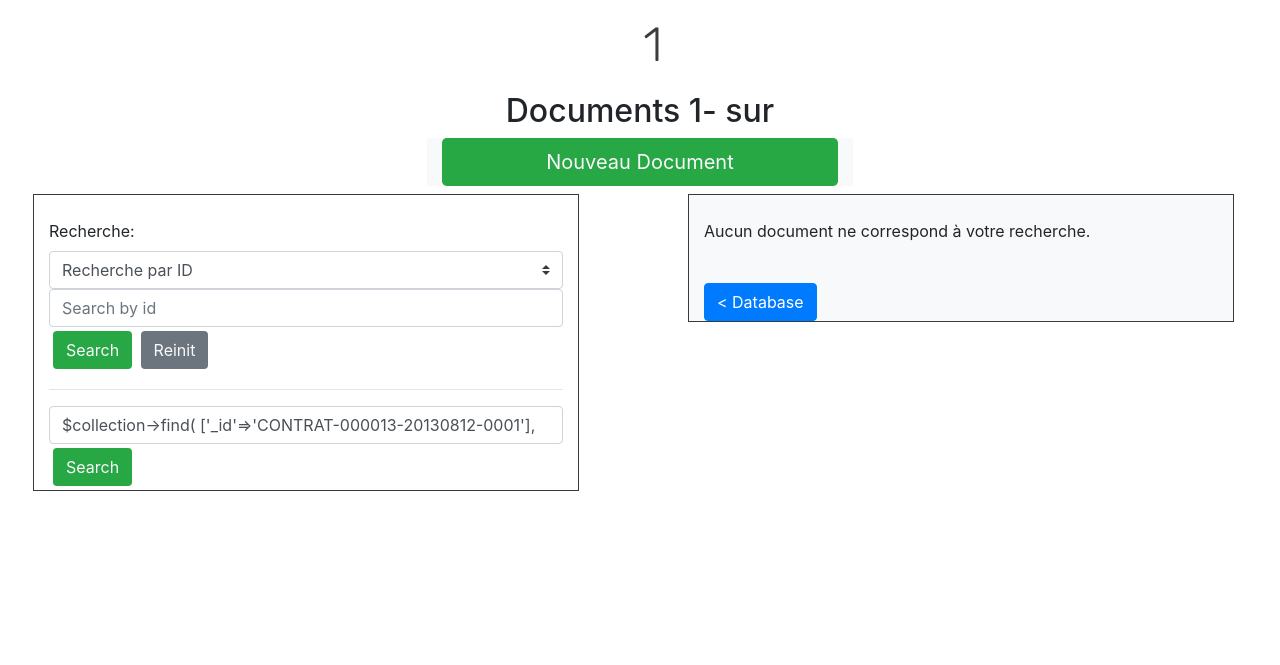
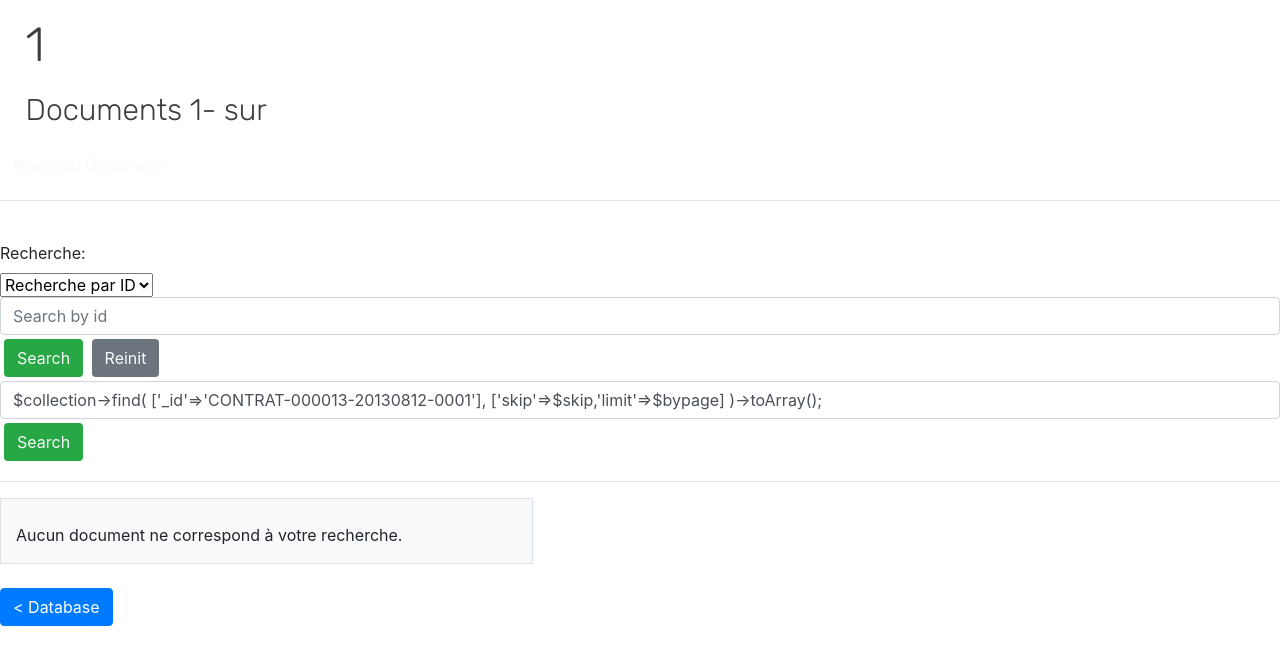
Before and after one commit to 24eme/MongoPassion, a PHP site: page /view/getCollection.php?coll=1 in a window 1280 px wide. Shown: the part 48-713 px from the top of the page. Run offline with PHP 8.4, Linux system fonts and the light colour scheme; the template is opened without the code that fills it, so the values that code supplies are empty.

Commit message:
ergo/css getCollection

```diff
--- a/public/css/titre.css
+++ b/public/css/titre.css
@@ -11,3 +11,11 @@ h1.title{
 	padding-bottom: 10px;
 	padding-left: 2%;
 }
+
+h2.subtitle{
+	color : #3F3B3B;
+	font-size: 30px;
+	font-family: 'Rubik-Light', sans-serif;
+	padding-bottom: 10px;
+	padding-left: 2%;
+}
--- a/view/getCollection.php
+++ b/view/getCollection.php
@@ -10,6 +10,7 @@
 	<link href="public/css/breadcrumb.css" rel="stylesheet" type="text/css">
 	<link href="public/css/titre.css" rel="stylesheet" type="text/css">
 	<link href="public/css/btn_return.css" rel="stylesheet" type="text/css">
+	<link href="public/css/getCollection.css" rel="stylesheet" type="text/css">
 
  	<script src="public/js/db.js"></script>
 	<script src="https://ajax.googleapis.com/ajax/libs/jquery/3.5.1/jquery.min.js"></script>
@@ -109,28 +110,29 @@ if(isset($_POST['recherche_id']) and isset($_POST['recherche_g'])){
 	echo "</h1>";
 }
 else{
-	echo "<h1 align=center class='title'>".$_GET['coll']."</h1>";
+	echo "<h1 class='title'>".$_GET['coll']."</h1>";
 }
-echo '<h2 align=center class="subtitle">Documents '.(1+(($page-1)*$bypage)).'-';
+echo '<h2 class="subtitle">Documents '.(1+(($page-1)*$bypage)).'-';
 if(($page*$bypage)<$nbDocs){echo $page*$bypage;}
 else{echo $nbDocs;}
 echo ' sur '.$nbDocs.'</h2>';
 ?>
 
 <nav>
-	<div id="options" class="col-lg-4 offset-lg-4 bg-light mt-1">
+	<div id="options">
 		<span>
-			<?php echo '<button class="btn bg-success btn-lg btn-block"><a class=text-light href="index.php?action=createDocument&serve='.$_GET['serve'].'&db='.$_GET['db'].'&coll='.$_GET['coll'].'">Nouveau Document</a></button>'; ?>
+			<?php echo '<button class="btn new_doc"><a class=text-light href="index.php?action=createDocument&serve='.$_GET['serve'].'&db='.$_GET['db'].'&coll='.$_GET['coll'].'">Nouveau Document</a></button>'; ?>
 		</span>
 	</div>
 </nav>
-
-<div class="row  align-items-start mt-1">
-<div class="recherche border border-dark col-lg-5 obg-light mt-1 ml-5">
+<hr>
+<div id="row">
+<div id="recherche">
 	<br>
+	<div id="search_content">
 	<label for="pet-select">Recherche:</label>
-
-		<select  class="browser-default custom-select" name="pets" id="R">
+		<br>
+		<select name="pets" id="R">
 
 		    <option id="Rid"  value="Rid">Recherche par ID</option>
 		    <option id="Rkey" value="Rkey">Par clé : valeur</option>
@@ -141,14 +143,18 @@ echo ' sur '.$nbDocs.'</h2>';
 		<input class="btn bg-success text-light m-1"  type="submit" name="search" id="search" value="Search"/>
 		<?php echo '<button class="btn bg-secondary class=""><a class="text-light" href="index.php?action=getCollection&serve='.$_GET['serve'].'&db='.$_GET['db'].'&coll='.$_GET['coll'].'">Reinit</a></button>'; ?>
 	</form>
-	<hr>
-	<?php echo '<form method="post" action="index.php?action=getCollection_search&serve='.$_GET['serve'].'&db='.$_GET['db'].'&coll='.$_GET['coll'].'">'; ?>
+</div>
+<div id="special_search_content">
+		<?php echo '<form method="post" action="index.php?action=getCollection_search&serve='.$_GET['serve'].'&db='.$_GET['db'].'&coll='.$_GET['coll'].'">'; ?>
 		<input type="search" class="form-control" name="special_search" id="special_search" size=100 value="$collection->find( ['_id'=>'CONTRAT-000013-20130812-0001'], ['skip'=>$skip,'limit'=>$bypage] )->toArray();"/>
 		<input type="submit" class="btn  bg-success text-light m-1" name="search" id="search" value="Search"/>
 	</form>
 </div>
+</div>
 
-<div id="main" class="border border-dark col-lg-5 offset-lg-1 bg-light mt-1">
+<hr>
+
+<div id="main" class="border col-lg-5 bg-light mt-1">
 	<br>
 	<table class="table">
 		<?php
@@ -183,10 +189,11 @@ echo ' sur '.$nbDocs.'</h2>';
 			}
 		?>
 	</table>
+</div>
+
 	<?php
-	echo '<br><a href="index.php?action=getDb&serve='.$_GET['serve'].'&db='.$_GET['db'].'"><button class="return btn btn-primary">< Database</button></a>';
+	echo '<br><a href="index.php?action=getDb&serve='.$_GET['serve'].'&db='.$_GET['db'].'"><button class="return btn btn-primary getCollection">< Database</button></a>';
 	?>
-</div>
 
 </div></div>
 
```
